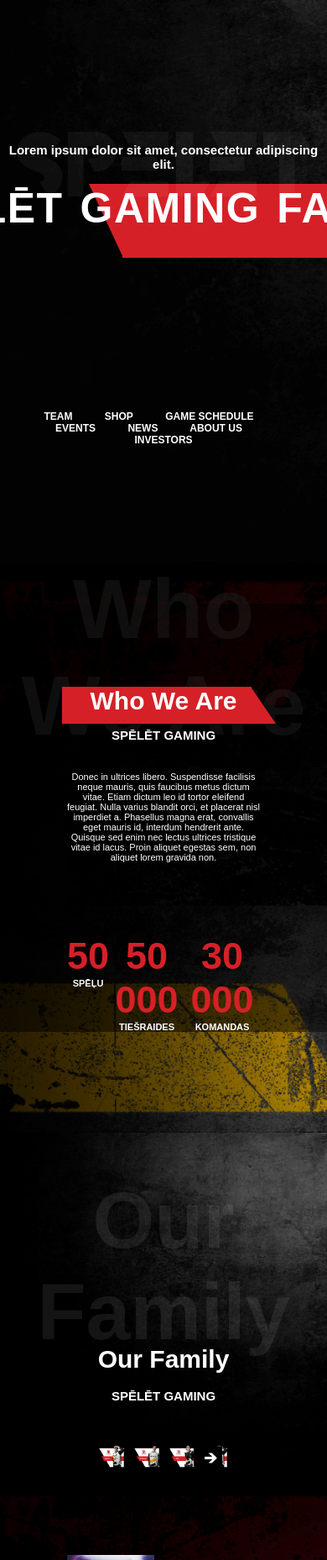
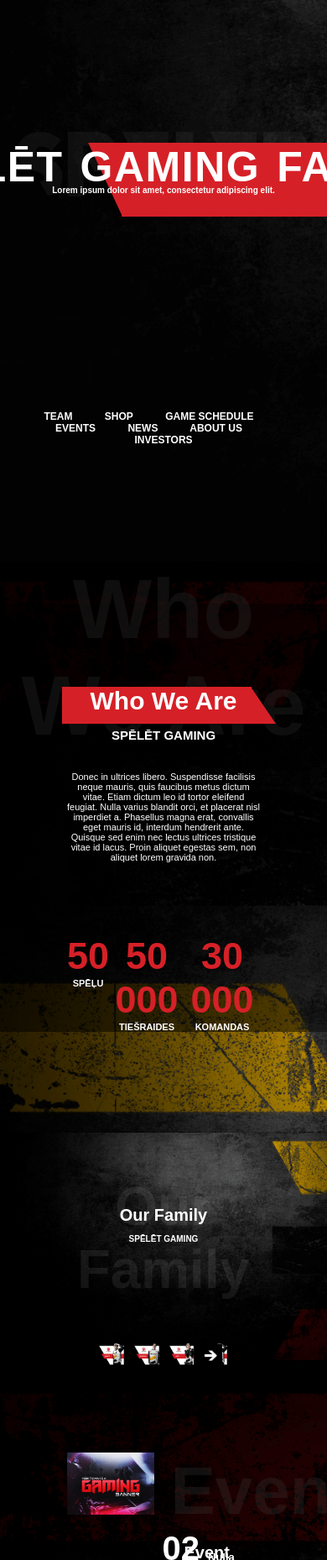
Before and after one commit to mambetov90/gaming-family, a website: page index.html in a window 390 px wide. Shown: the part 142-2000 px from the top of the page at 84% size. Drawn offline with Linux system fonts and the light colour scheme.

Commit message:
fix and adapt for tablets

```diff
--- a/scss/about-us-section.scss
+++ b/scss/about-us-section.scss
@@ -123,6 +123,9 @@
   font-weight: 900;
   font-size: 64px;
   color: var(--cRed);
+  @media screen and (max-width: 1000px) {
+    font-size: 50px;
+  }
   @media screen and (max-width: 768px) {
     font-size: 45px;
   }
@@ -134,6 +137,9 @@
   font-size: var(--sFontBody);
   text-transform: uppercase;
   color: var(--cWhite);
+  @media screen and (max-width: 1000px) {
+    font-size: 13px;
+  }
   @media screen and (max-width: 768px) {
     font-size: 11px;
   }
--- a/scss/footer.scss
+++ b/scss/footer.scss
@@ -13,16 +13,17 @@
 .sign {
   padding-right: 20px;
   @media screen and (max-width: 768px) {
-    font-size: 12px;
+    font-size: 9px;
   }
 }
 .subscription-form {
   display: flex;
   align-items: center;
   justify-content: space-between;
-  padding-right: 20px;
-  @media screen and (max-width: 768px) {
-    max-width: 350px;
+  width: 50%;
+
+  @media screen and (max-width: 1000px) {
+    // max-width: 350px;
   }
 }
 .subscription-input {
@@ -38,9 +39,9 @@
   font-weight: 400;
   font-size: var(--sFontSmall);
   padding-right: 5px;
-  width: 300px;
+  width: 40%;
   @media screen and (max-width: 768px) {
-    font-size: 12px;
+    font-size: 9px;
     width: 50%;
   }
 }
--- a/scss/header.scss
+++ b/scss/header.scss
@@ -27,8 +27,9 @@
 }
 .main-title-text {
   position: absolute;
-  width: 100%;
-  top: 62px;
+  top: 55%;
+  left: 50%;
+  transform: translate(-50%, -50%);
   display: flex;
   font-style: normal;
   font-weight: 900;
@@ -39,6 +40,9 @@
   justify-content: center;
   @media screen and (max-width: 1200px) {
     font-size: 60px;
+  }
+  @media screen and (max-width: 900px) {
+    font-size: 50px;
   }
   @media screen and (max-width: 768px) {
     font-size: 50px;
@@ -72,13 +76,19 @@
   position: absolute;
   bottom: 15px;
   width: 100%;
+  top: 70%;
+  left: 50%;
+  transform: translate(-50%, -50%);
   font-weight: 600;
   font-size: var(--sFontBody);
   @media screen and (max-width: 1200px) {
-    font-size: 18px;
+    font-size: 15px;
+  }
+  @media screen and (max-width: 900px) {
+    font-size: 12px;
   }
   @media screen and (max-width: 768px) {
-    font-size: var(--sFontSmall);
+    font-size: 10px;
   }
 }
 .navigation {
--- a/scss/our-family-section.scss
+++ b/scss/our-family-section.scss
@@ -10,26 +10,31 @@
 }
 .our-family-bg-title {
   display: flex;
-  margin-top: -120px;
+  position: relative;
   font-style: normal;
   font-weight: 900;
   font-size: 180px;
   color: rgba(255, 255, 255, 0.08);
   align-items: center;
   text-align: center;
+  justify-content: center;
+  padding: 0 20px 0 20px;
   @media screen and (max-width: 1200px) {
     font-size: 160px;
     margin-top: 0;
-    justify-content: center;
   }
   @media screen and (max-width: 1100px) {
     font-size: 95px;
-    padding: 0 20px 0 20px;
-    justify-content: center;
+  }
+  @media screen and (max-width: 768px) {
+    font-size: 65px;
   }
 }
 .our-family-title {
-  margin-top: -135px;
+  position: absolute;
+  top: 25%;
+  left: 50%;
+  transform: translate(-50%, -50%);
   font-weight: 900;
   font-size: var(--sFontExtraLarge);
   color: var(--cWhite);
@@ -39,18 +44,19 @@
     font-size: 40px;
   }
   @media screen and (max-width: 1100px) {
-    font-size: 40px;
-    padding-top: 55px;
-    justify-content: center;
+    font-size: 30px;
+    top: 20%;
   }
   @media screen and (max-width: 768px) {
-    font-size: 30px;
-    margin-top: -70px;
-    justify-content: center;
+    font-size: 20px;
+    top: 35%;
   }
 }
 .our-family-subtitle {
-  padding-top: 18px;
+  position: absolute;
+  top: 35%;
+  left: 50%;
+  transform: translate(-50%, -50%);
   font-weight: 600;
   font-size: var(--sFontBody);
   text-transform: uppercase;
@@ -60,8 +66,13 @@
   @media screen and (max-width: 1200px) {
     font-size: 16px;
   }
+  @media screen and (max-width: 1100px) {
+    font-size: 12px;
+    top: 30%;
+  }
   @media screen and (max-width: 768px) {
-    font-size: var(--sFontSmall);
+    font-size: 10px;
+    top: 45%;
   }
 }
 .carousel-players {
--- a/scss/partners-labels-section.scss
+++ b/scss/partners-labels-section.scss
@@ -10,6 +10,9 @@
 .labels-block img {
   display: flex;
   margin: 0 auto;
+  @media screen and (max-width: 1200px) {
+    width: 12%;
+  }
 }
 .bottom-menu {
   padding: 0 50px;
@@ -22,9 +25,6 @@
   justify-content: space-between;
   margin: 0 auto;
   padding: 200px 0 20px 0;
-}
-.menu__logo {
-  margin-right: 200px;
 }
 .menu__block_col {
   display: block;
--- a/scss/partners.scss
+++ b/scss/partners.scss
@@ -29,16 +29,14 @@
   float: left;
 }
 .menu__logo {
-  margin-right: 200px;
-  @media screen and (max-width: 768px) {
-    margin-right: 100px;
-  }
+  margin-right: 50px;
 }
 .menu__block_col {
   display: block;
   width: 15%;
   color: var(--cWhite);
-  @media screen and (max-width: 768px) {
+  padding-right: 5px;
+  @media screen and (max-width: 1100px) {
     width: 50%;
   }
 }
```
Also changed, not shown: scss/about-us-section.css, scss/footer.css, scss/header.css, scss/our-family-section.css, scss/partners-labels-section.css, scss/partners.css, scss/style.css.
